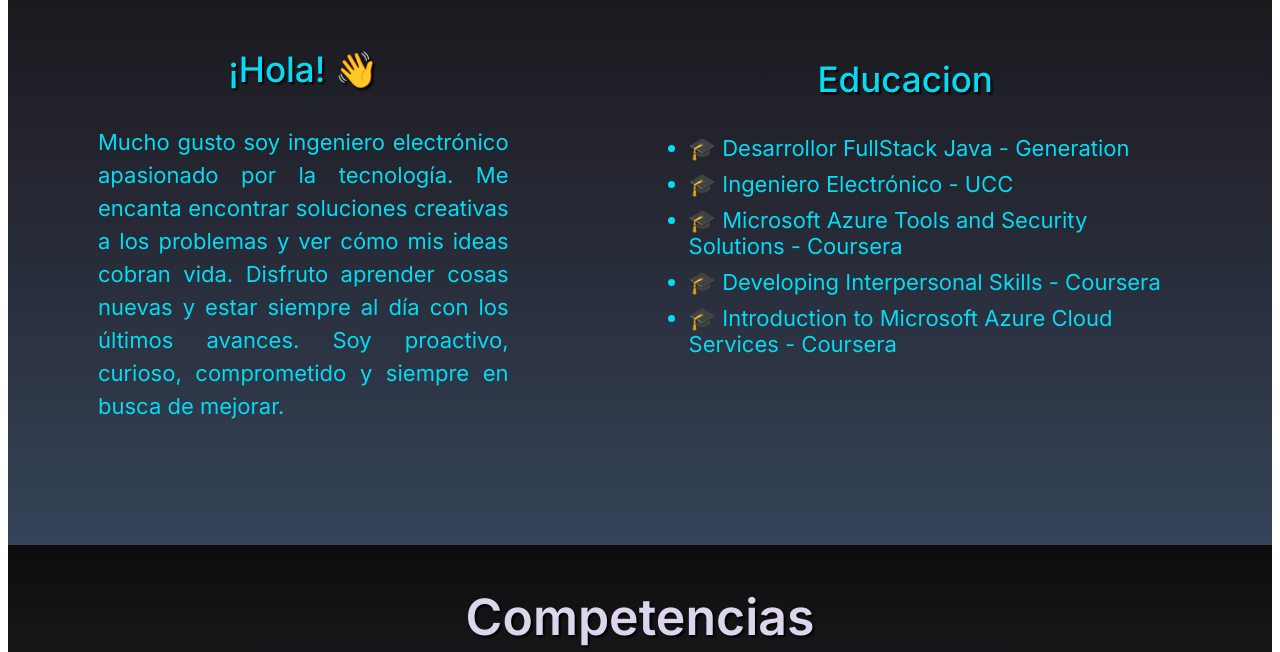
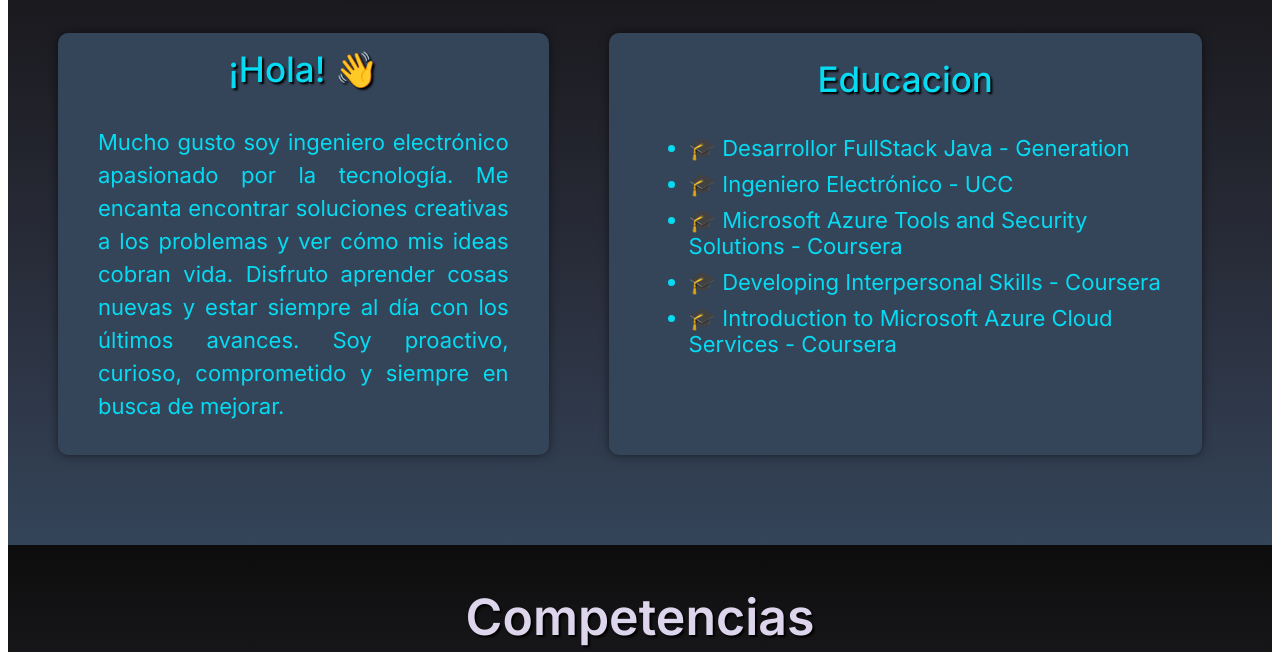
Before and after one commit to jjcruz99/portafolio, a plain HTML site: page index.html in a window 1280 px wide. Shown: the part 768-1420 px from the top of the page. Drawn offline with Linux system fonts and the light colour scheme.

Commit message:
Camabio de color

```diff
--- a/style.css
+++ b/style.css
@@ -171,14 +171,15 @@ video {
     justify-content: center;
     padding: 20px;
     margin-bottom: 20px;
-    /* background: rgba(211, 208, 208, 0.212); */
     border-radius: 10px;
 }
 .con-descripcion{
     width: 40%;
     padding: 10px 40px 10px 40px;
     margin-bottom: 20px;
-    /* background: rgba(211, 208, 208, 0.212); */
+    background: #344459;
+    border-radius: 10px;
+    box-shadow: 0 0 10px rgba(0, 0, 0, 0.5);
 }
 #texto-descripcion{
     text-align: justify;
@@ -192,7 +193,9 @@ video {
     width: 50%;
     padding: 20px 40px 20px 40px;
     margin-bottom: 20px;
-    /* background: rgba(211, 208, 208, 0.212);*/
+    background: #344459;
+    border-radius: 10px;
+    box-shadow: 0 0 10px rgba(0, 0, 0, 0.5);
 }
 #lista-educacion{
     font-family: "Inter", serif;
```
